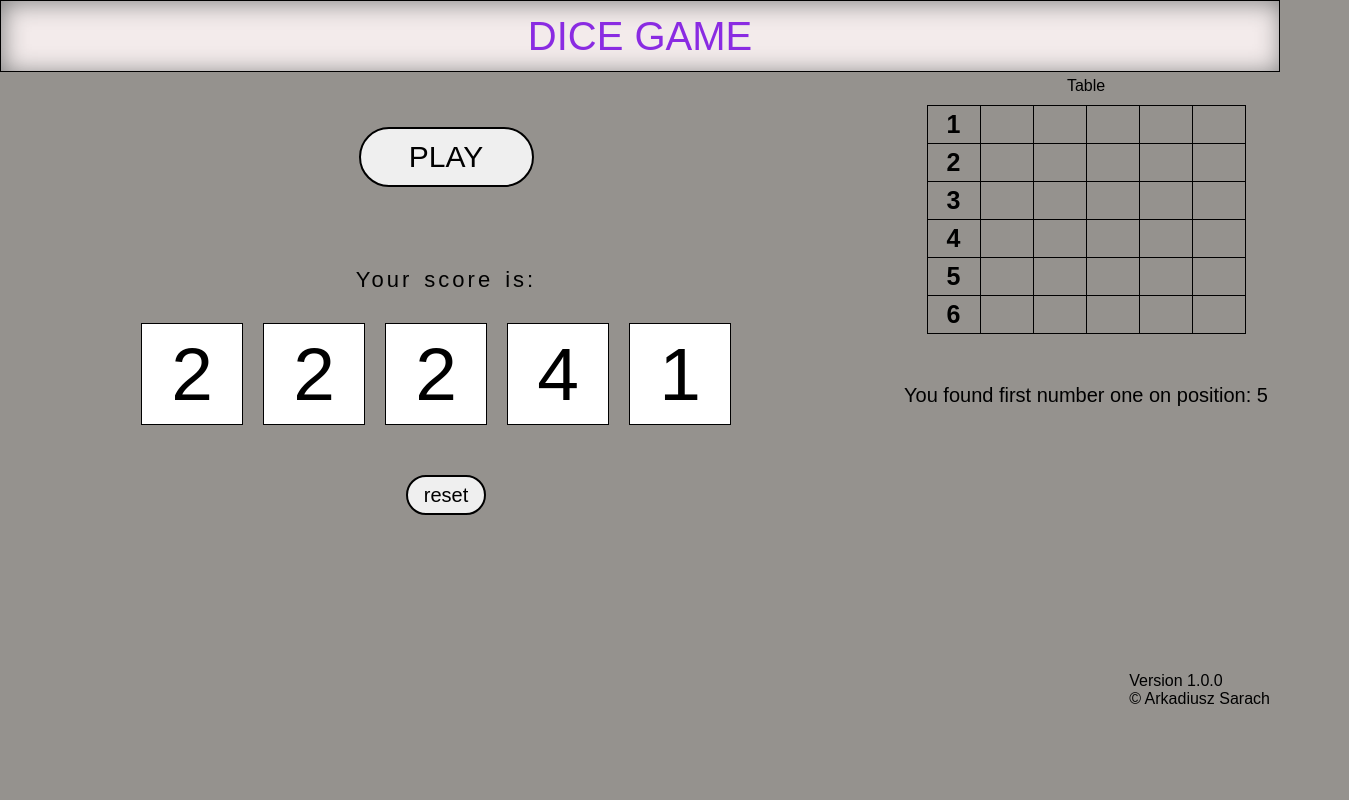
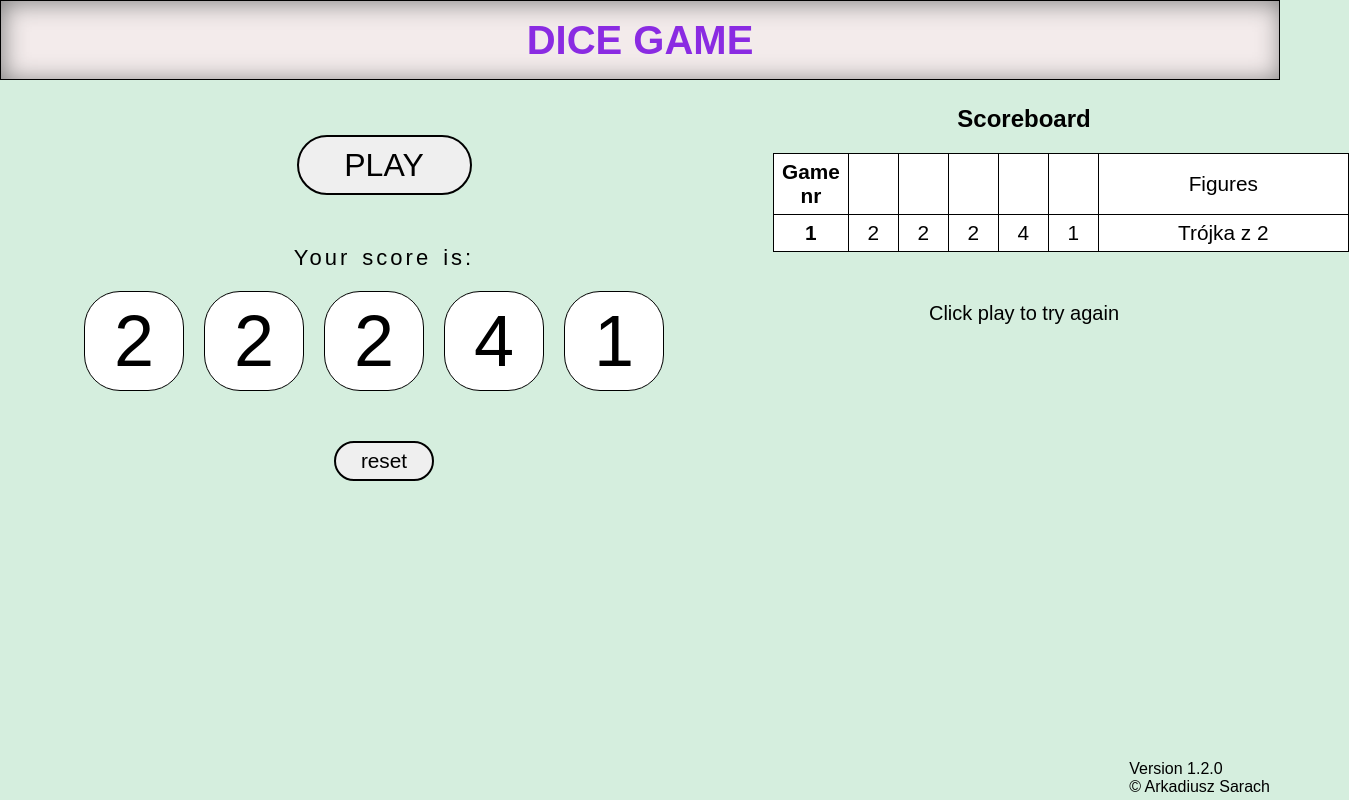
Before and after one commit to Ajek1993/dice_game, a website built with Parcel: page index.html in a window 1280 px wide. Both pictures are taken after a click on the button "PLAY". Shown: the whole page, 1349 px wide, since content can reach past the window. Built offline with nearby package versions, Linux system fonts and the light colour scheme.

Commit message:
Dodano podstawową logikę

```diff
--- a/index.html
+++ b/index.html
@@ -10,79 +10,40 @@
 </head>
 <body>
     <header>
-        <div class="title"><a href=https://www.wikihow.com/Shoot-Dice>DICE GAME</a></div>
+        <h1 class="title"><a href=https://www.wikihow.com/Shoot-Dice>DICE GAME</a></h1>
     </header>
     <div class="main_content">
         <main>
             <div class="btn"><button class="btn-play" id="btn">PLAY</button></div>
             <div class="score">Your score is:</div>
             <div class="result">
-                <div class="dice_score1"><span id="number1"></span></div>
-                <div class="dice_score2"><span id="number2"></span></div>
-                <div class="dice_score3"><span id="number3"></span></div>
-                <div class="dice_score4"><span id="number4"></span></div>
-                <div class="dice_score5"><span id="number5"></span></div>
+                <div class="dice_score"></div>
+                <div class="dice_score"></div>
+                <div class="dice_score"></div>
+                <div class="dice_score"></div>
+                <div class="dice_score"></div>
             </div>
             <div class="btn"><button class="btn-reset" id="btn-reset">reset</button></div>
+
         </main>
         <aside>
-            <div class="table_name">Table</div>
+            <h2 class="table_name">Scoreboard</h2>
             <table class="table_score">
                 <tbody>
-                    <tr>
-                        <th>1</th>
+                    <tr class="table_row">
+                        <th>Game nr</th>
                         <td></td>
                         <td></td>
                         <td></td>
                         <td></td>
                         <td></td>
-
-                    </tr>
-                    <tr>
-                        <th>2</th>
-                        <td></td>
-                        <td></td>
-                        <td></td>
-                        <td></td>
-                        <td></td>
-                    </tr>
-                    <tr>
-                        <th>3</th>
-                        <td></td>
-                        <td></td>
-                        <td></td>
-                        <td></td>
-                        <td></td>
-                    </tr>
-                    <tr>
-                        <th>4</th>
-                        <td></td>
-                        <td></td>
-                        <td></td>
-                        <td></td>
-                        <td></td>
-                    </tr>
-                    <tr>
-                        <th>5</th>
-                        <td></td>
-                        <td></td>
-                        <td></td>
-                        <td></td>
-                        <td></td>
-                    </tr>
-                    <tr>
-                        <th>6</th>
-                        <td></td>
-                        <td></td>
-                        <td></td>
-                        <td></td>
-                        <td></td>
+                        <td>Figures</td>
                     </tr>
                 </tbody>
             </table>
-            <span id="figures">Your potencial figures</span>
+            <span id="figures">Click play</span>
         </aside>
     </div>
-    <footer>Version 1.0.0<br>&copy; Arkadiusz Sarach</footer>
+    <footer>Version 1.2.0<br>&copy; Arkadiusz Sarach</footer>
 </body>
 </html>
--- a/script.js
+++ b/script.js
@@ -1,46 +1,87 @@
-const numbers = [1, 2, 3, 4, 5, 6];
-const btn = document.getElementById("btn");
+const btnPlay = document.getElementById("btn");
 const btnReset = document.getElementById("btn-reset");
-const firstNumber = document.getElementById("number1");
-const secondNumber = document.getElementById("number2");
-const thirdNumber = document.getElementById("number3");
-const fourthNumber = document.getElementById("number4");
-const fifthNumber = document.getElementById("number5");
+const scoreNumbers = document.querySelectorAll(".dice_score");
 const figure = document.getElementById("figures");
+const table = document.querySelector(".table_score");
+const tableRow = document.querySelector(".table_row");
 
-const scoreNumbers = [firstNumber, secondNumber, thirdNumber, fourthNumber, fifthNumber];
-console.log(scoreNumbers);
+let numbersOfGame = 0;
 
+btnPlay.addEventListener("click", () => {
+  if (numbersOfGame >= 15) {
+    figure.innerText =
+      "You have reached your game limit, click reset to play again";
+    return;
+  }
+  figure.innerText = "Click play to try again";
+  for (let i = 0; i < scoreNumbers.length; i++) {
+    const newNumber = getRandomNumber();
+    scoreNumbers[i].innerText = newNumber;
+  }
+  fillTable(scoreNumbers);
+});
 
-btn.addEventListener("click", function () {
-    for (let i = 0; i <scoreNumbers.length; i++) {
-        const newNumber = getRandomNumber();
-        console.log(newNumber);
-        scoreNumbers[i].textContent = newNumber;
+btnReset.addEventListener("click", () => {
+  for (let i = 0; i < scoreNumbers.length; i++) {
+    scoreNumbers[i].textContent = "";
+  }
+  while (tableRow.nextElementSibling) {
+    tableRow.parentElement.lastElementChild.remove();
+  }
+  numbersOfGame = 0;
+  figure.innerText = "Click play";
+});
+
+const getRandomNumber = () => {
+  return Math.ceil(Math.random() * 6);
+};
+
+const pointsCount = (nums) => {
+  const numArr = Array.from(nums)
+    .map((e) => +e.innerText)
+    .sort((a, b) => a - b);
+  console.log(numArr);
+
+  const countNumbers = [0, 0, 0, 0, 0, 0];
+  numArr.forEach((e) => countNumbers[e - 1]++);
+
+  for (let i = 0; i < countNumbers.length; i++) {
+    if (
+      countNumbers.indexOf(2) &&
+      countNumbers.lastIndexOf(2) &&
+      countNumbers.indexOf(2) !== countNumbers.lastIndexOf(2)
+    ) {
+      return `Dwie pary z ${countNumbers.indexOf(2) + 1} oraz ${
+        countNumbers.lastIndexOf(2) + 1
+      }`;
     }
-    finderNumbers();
-})
+    if (countNumbers.includes(2) && countNumbers.includes(3))
+      return `Full z ${countNumbers.indexOf(2) + 1} oraz ${
+        countNumbers.indexOf(3) + 1
+      }`;
 
-btnReset.addEventListener("click", function () {
-    for (let i = 0; i <scoreNumbers.length; i++) {
-        const newNumber = getRandomNumber();
-        console.log(newNumber);
-        scoreNumbers[i].textContent = "";
-        figure.textContent = "Play to find number 1"
-    }
-})
+    if (countNumbers.join("").includes("111110")) return "Mały strit";
+    if (countNumbers.join("").includes("011111")) return "Duży strit";
+    if (countNumbers.includes(2))
+      return "Para z " + (countNumbers.indexOf(2) + 1);
+    if (countNumbers.includes(3))
+      return "Trójka z " + (countNumbers.indexOf(3) + 1);
+    if (countNumbers.includes(4))
+      return "Kareta z " + (countNumbers.indexOf(4) + 1);
+    if (countNumbers.includes(5))
+      return "Poker z " + (countNumbers.indexOf(5) + 1);
+  }
 
-function getRandomNumber() {
-    return Math.ceil(Math.random()*numbers.length);
-}
+  return numArr.reduce((a, c) => a + c);
+};
 
-function finderNumbers() {
-    for (let i = 0; i <scoreNumbers.length; i++) {
-        if (scoreNumbers[i].textContent == 1) {
-            figure.textContent = "You found first number one on position: " + (i + 1);
-            break;
-        } else {
-            figure.textContent = "You didn't find number one";
-        }
-    }
-}
+const fillTable = (scoreNumbers) => {
+  const newTr = tableRow.cloneNode(true);
+  newTr.lastElementChild.innerText = pointsCount(scoreNumbers);
+  tableRow.parentElement.appendChild(newTr);
+  numbersOfGame++;
+  for (let i = 0; i < scoreNumbers.length; i++) {
+    newTr.firstElementChild.innerText = numbersOfGame;
+    newTr.children[i + 1].innerText = scoreNumbers[i].innerText;
+  }
+};
--- a/style.css
+++ b/style.css
@@ -1,80 +1,89 @@
+* {
+  margin: 0;
+  padding: 0;
+  box-sizing: border-box;
+}
+
 body {
   margin: 0;
-    background-color: rgb(149, 146, 142);
+  background-color: rgb(213, 238, 222);
   font-family: sans-serif;
 }
 
 header {
-    border: 1px solid rgb(0,0,0);
-    margin: 0;
+  height: 10vh;
+  padding: 10px;
+  background-color: rgb(243, 235, 235);
+  border: 1px solid rgb(0, 0, 0);
   display: flex;
   justify-content: space-around;
-    height: 50px;
-    padding: 10px;
   align-items: center;
-    font-size: 40px;
-    background-color: rgb(243, 235, 235);
+  font-size: 1.25em;
   box-shadow: 2px 2px 25px gray inset;
 }
 
-.title a {
+h1 a {
   text-decoration: none;
-    color:blueviolet
+  color: blueviolet;
 }
 
-.title a:hover {
-    color: green
+h1 a:hover {
+  color: green;
 }
 
 .main_content {
+  height: 85vh;
   display: flex;
   margin: 0;
   flex-direction: row;
   justify-content: space-around;
   align-items: flex-start;
-;
 }
 
 main {
-    height: 590px;
-    width: 70%;
-    margin: 0;
+  width: 60%;
   padding: 5px;
 }
 
 aside {
-    height: 590px;
-    width: 30%;
-    margin: 0;
+  width: 40%;
   padding: 5px;
 }
 
 /* tables settings */
 
+.hide {
+  display: none;
+}
+
 .table_name {
   display: flex;
   justify-content: center;
-    margin-right: auto;
-    margin-left: auto;
-    margin-bottom: 10px;
+  margin: 20px 0;
 }
 
 .table_score {
   border-collapse: collapse;
-    border: 1px solid rgb(0,0,0);
+  border: 1px solid rgb(0, 0, 0);
   text-align: center;
   vertical-align: middle;
-    font-size: 25px;
+  font-size: 1.3em;
   margin-right: auto;
   margin-left: auto;
+  background-color: #fff;
 }
 
+th,
+tr,
+td {
+  border: 1px solid rgb(0, 0, 0);
+  min-width: 50px;
+  min-height: 50px;
+  padding: 6px 8px;
+}
 
-th, tr, td {
-    border: 1px solid rgb(0,0,0);
-    min-width: 40px;
-    min-height: 40px;
-    padding: 4px 6px;
+tr td:last-child {
+  min-width: 250px;
 }
 
 /* buttons settings */
@@ -82,40 +91,40 @@ th, tr, td {
 .btn {
   display: flex;
   justify-content: center;
-    margin-bottom: 80px;
 }
 
 .btn-play {
   margin-top: 50px;
+  margin-bottom: 50px;
   height: 60px;
   width: 175px;
-    font-size: 30px;
-    border: 2px solid rgb(0,0,0);
+  font-size: 2em;
+  border: 2px solid rgb(0, 0, 0);
   border-radius: 40px;
   cursor: pointer;
 }
 
 .btn-play:hover {
-    color: rgb(255,255,255);
-    background-color: rgb(0,0,0);
-    border: 1px solid rgb(255,255,0);
+  color: rgb(255, 255, 255);
+  background-color: rgb(10, 214, 44);
+  border: 2px solid rgb(3, 83, 32);
   transition: all 0.5s;
 }
 
 .btn-reset {
   margin-top: 30px;
   height: 40px;
-    width: 80px;
-    font-size: 20px;
-    border: 2px solid rgb(0,0,0);
+  width: 100px;
+  font-size: 1.3em;
+  border: 2px solid rgb(0, 0, 0);
   border-radius: 40px;
   cursor: pointer;
 }
 
 .btn-reset:hover {
-    color: rgb(255,255,255);
+  color: rgb(255, 255, 255);
   background-color: rgba(255, 0, 0, 0.804);
-    border: 1px solid rgb(255,255,255);
+  border: 2px solid rgb(112, 3, 3);
   transition: all 0.5s;
 }
 
@@ -135,7 +144,7 @@ th, tr, td {
   display: flex;
   justify-content: center;
   margin: 0 auto;
-    margin-top: 30px;
+  margin-top: 20px;
   flex-wrap: wrap;
 }
 
@@ -144,20 +153,16 @@ th, tr, td {
   justify-content: center;
   margin-top: 50px;
   font-size: 20px;
-
 }
 
-.dice_score1,
-.dice_score2,
-.dice_score3,
-.dice_score4,
-.dice_score5 {
+.dice_score {
   display: flex;
   justify-content: center;
   align-items: center;
-    font-size: 75px;
+  font-size: 4.5em;
   margin: 0 20px 20px 0;
   border: 1px solid black;
+  border-radius: 0.5em;
   width: 100px;
   min-width: 100px;
   height: 100px;
@@ -165,6 +170,7 @@ th, tr, td {
 }
 
 footer {
+  height: 5vh;
   display: flex;
   justify-content: flex-end;
   margin-right: 10px;
```
Also changed, not shown: package.json (added, +13 -0 lines), dist/index.html (added), 8 other files. Lines whose indentation alone changed are shown as unchanged.
